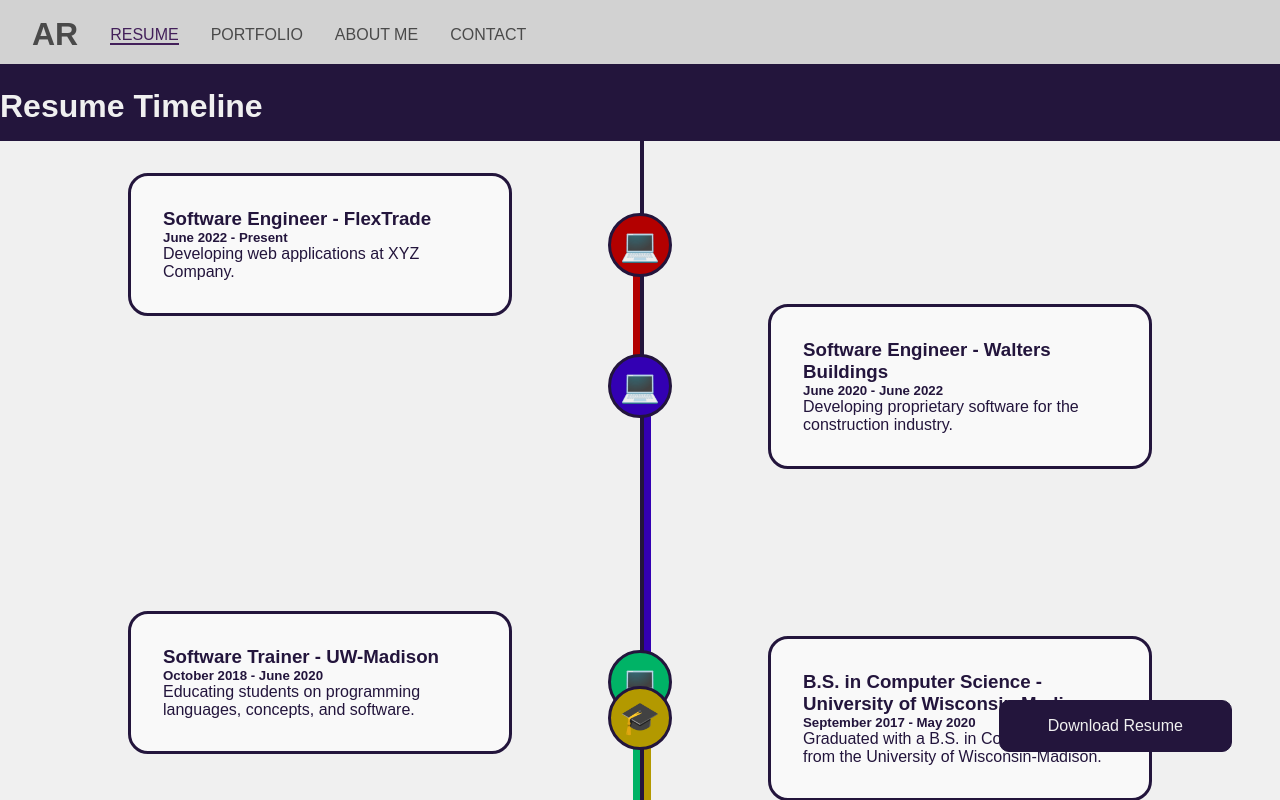
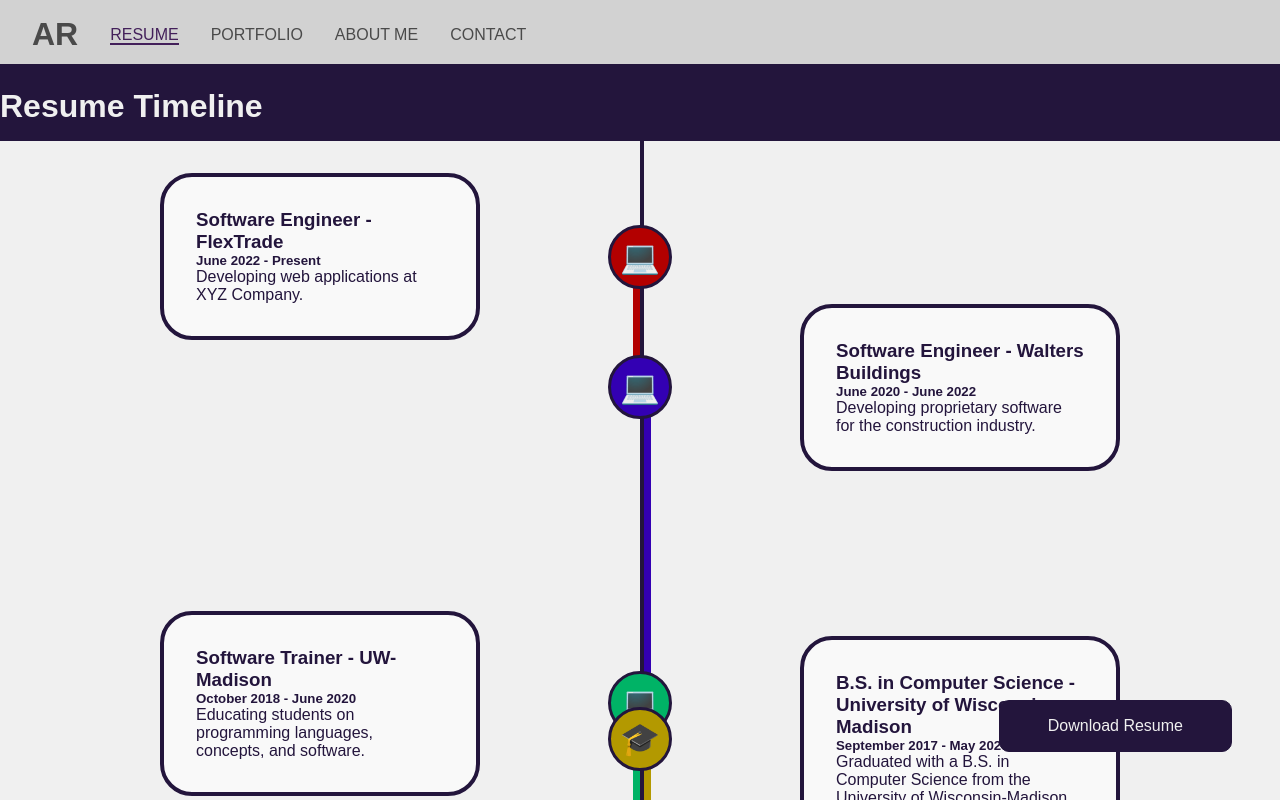
Before and after one commit to arichards912/personalwebsite, a React (Create React App) app: page /resume in a window 1280 px wide. Shown: the top 800 px of the page. Built offline with nearby package versions, Linux system fonts and the light colour scheme.

Commit message:
Timeline css cleanup - fix overlap div bug

```diff
--- a/src/components/Timeline/TimelineItem.css
+++ b/src/components/Timeline/TimelineItem.css
@@ -1,13 +1,21 @@
 .timeline-item {
     display: flex;
     align-items: center;
-    width: 100%;
+    justify-content: center;
+    width: 50%;
     opacity: 0;
     margin: 2rem 0 2rem 0;
     position: absolute;
     z-index: 1;
     }
 
+  .timeline-item.right {
+    left: 50%;
+  }
+
+  .timeline-item.left {
+    right: 50%;
+  }
 
   .timeline-item.left .timeline-icon,
   .timeline-item.right .timeline-icon {
@@ -16,15 +24,14 @@
   }
 
   .timeline-item.left .timeline-icon {
-    left: calc(50% - 2rem);
+    left: calc(100% - 2rem);
   }
 
   .timeline-item.right .timeline-icon {
-    left: calc(50% - 2rem);
+    left: calc(-2rem);
   }
 
   .timeline-icon {
-    position: absolute;
     display: flex;
     justify-content: center;
     align-items: center;
@@ -39,42 +46,23 @@
 
   }
 
-  .timeline-date {
-    position: absolute;
-    z-index: 2;
-    font-size: 0.8rem;
-    background-color: var(--seconary-light-color);
-  }
 
   .timeline-info {
     position: relative;
-    width: 30%;
+    max-width: 50%;
     z-index: 1;
+    margin: 0 calc(10%);
   }
-
-  .timeline-item.left .timeline-info {
-    margin-left: calc(10%);
-    margin-right: calc(60%);
-
-  }
-
-  .timeline-item.right .timeline-info {
-    margin-right: calc(10%);
-    margin-left: calc(60%);
-  }
-
 
 
   .timeline-content {
     width: 100%;
     padding: 2rem;
-    border-radius: 20px;
+    border-radius: 2rem;
     background-color: #f9f9f9;
     z-index: 3;
-    border: solid 3px var(--secondary-color);
+    border: solid 4px var(--secondary-color);
   }
-
-
 
 
   .timeline-details {
@@ -109,12 +97,11 @@
   }
 
   .timeline-duration.left {
-    right: 50%;
-    margin-right: 0;
+    right: 0;
   }
 
   .timeline-duration.right {
-    left: 50%;
+    left: 0;
   }
 
 
--- a/src/components/Timeline/TimelineItem.js
+++ b/src/components/Timeline/TimelineItem.js
@@ -12,7 +12,6 @@ const TimelineItem = ({title, date, description, details, icon, position, relati
       offset = 4;
     }
   }
-  console.log(posIndex);
   return (
     <div
       className={`timeline-item ${position}`}
```
